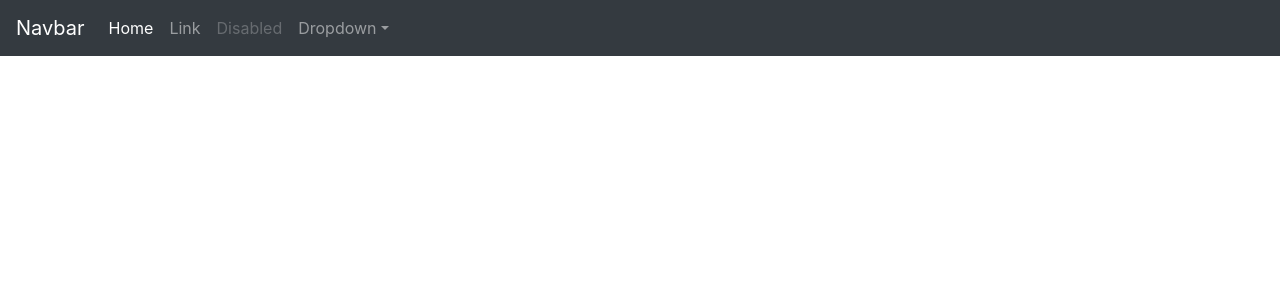
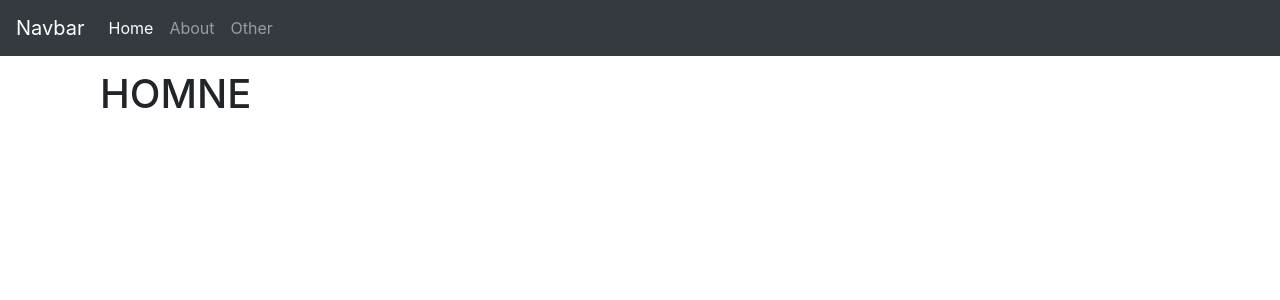
Before and after one commit to jasonof9/minecraftsyscontrol, a Flask app: page / in a window 1280 px wide. Shown: the top 300 px of the page. Run offline with Flask 2, Linux system fonts and the light colour scheme; some libraries are stand-ins or nearby versions.

Commit message:
navbar fiddling

```diff
--- a/templates/home.html
+++ b/templates/home.html
@@ -1,5 +1,7 @@
 {% extends 'layout.html' %}
 
 {% block body %}
-HOMNE
+<div class = "container-fluid">
+<h1> HOMNE </h1>
+</div>
 {% endblock %}
--- a/templates/includes/_navbar.html
+++ b/templates/includes/_navbar.html
@@ -7,21 +7,13 @@
       <div class="collapse navbar-collapse" id="navbarsExampleDefault">
         <ul class="navbar-nav mr-auto">
           <li class="nav-item active">
-            <a class="nav-link" href="#">Home <span class="sr-only">(current)</span></a>
+            <a class="nav-link" href="/">Home <span class="sr-only">(current)</span></a>
           </li>
           <li class="nav-item">
-            <a class="nav-link" href="#">Link</a>
+            <a class="nav-link" href="/about">About</a>
           </li>
           <li class="nav-item">
-            <a class="nav-link disabled" href="#">Disabled</a>
-          </li>
-          <li class="nav-item dropdown">
-            <a class="nav-link dropdown-toggle" href="https://example.com" id="dropdown01" data-toggle="dropdown" aria-haspopup="true" aria-expanded="false">Dropdown</a>
-            <div class="dropdown-menu" aria-labelledby="dropdown01">
-              <a class="dropdown-item" href="#">Action</a>
-              <a class="dropdown-item" href="#">Another action</a>
-              <a class="dropdown-item" href="#">Something else here</a>
-            </div>
+            <a class="nav-link" href="#">Other</a>
           </li>
         </ul>
       </div>
--- a/templates/layout.html
+++ b/templates/layout.html
@@ -1,14 +1,16 @@
 <!DOCTYPE html>
-<html>
+<html lang="en">
 	<head>
 		<meta charset="utf-8">
-		<title>My Flask App</title>
+		<meta name="viewwport" content="width=device-width, intial-scale=1, shrink-to-fit=no">
+		<title>Minecraft System Control</title>
 		<link rel="stylesheet" href="https://stackpath.bootstrapcdn.com/bootstrap/4.1.3/css/bootstrap.min.css"
 			integrity="sha384-MCw98/SFnGE8fJT3GXwEOngsV7Zt27NXFoaoApmYm81iuXoPkFOJwJ8ERdknLPMO" crossorigin="anonymous">
+
 	</head>
-	<body>
+	<body style="padding-top: 70px;">
+		<div class="container">
 		{% include 'includes/_navbar.html' %}
-		<div class="container">
 		{% block body %} {% endblock %}
 		</div>
 		<script src="https://code.jquery.com/jquery-3.3.1.slim.min.js"
```
